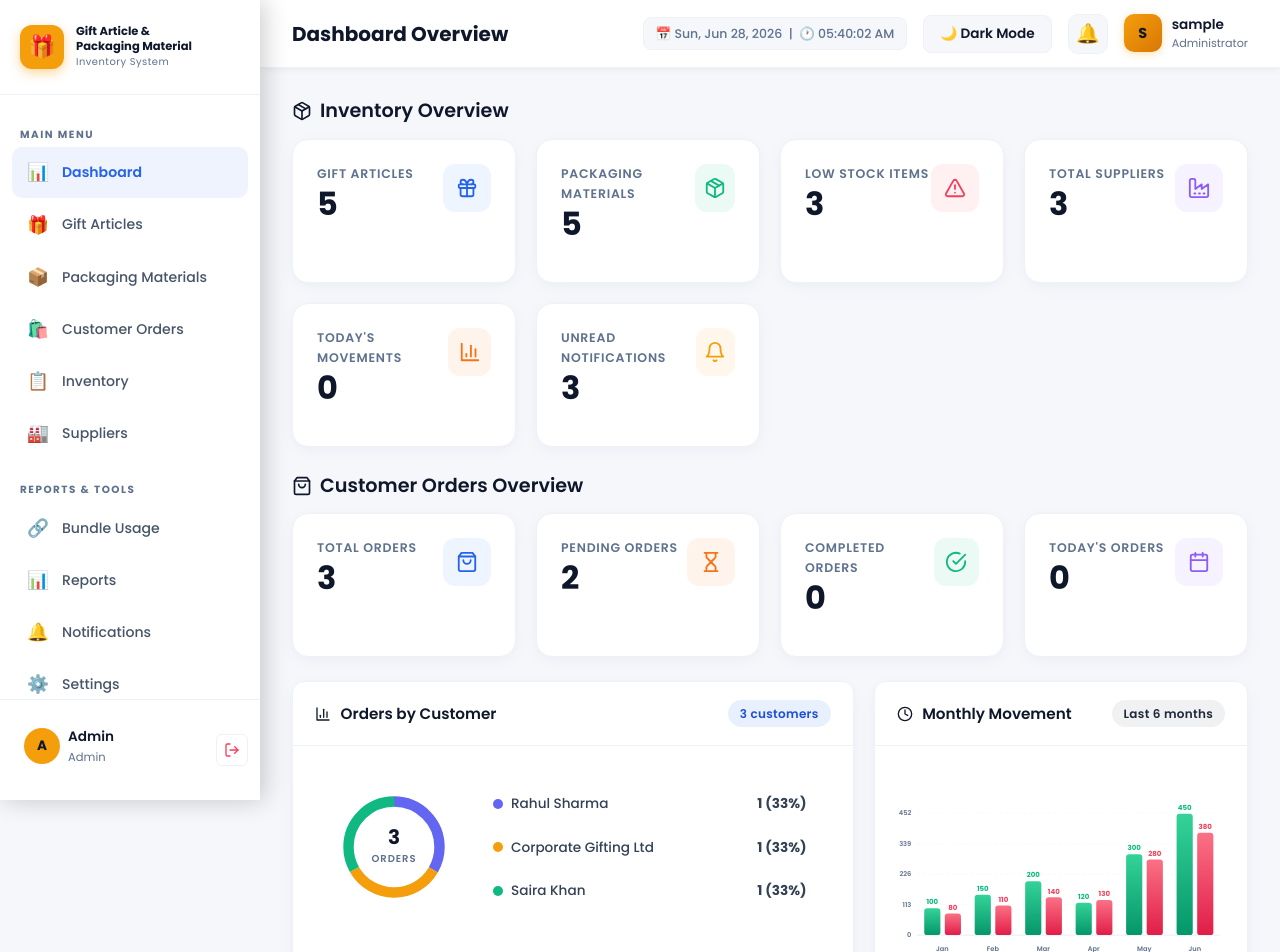
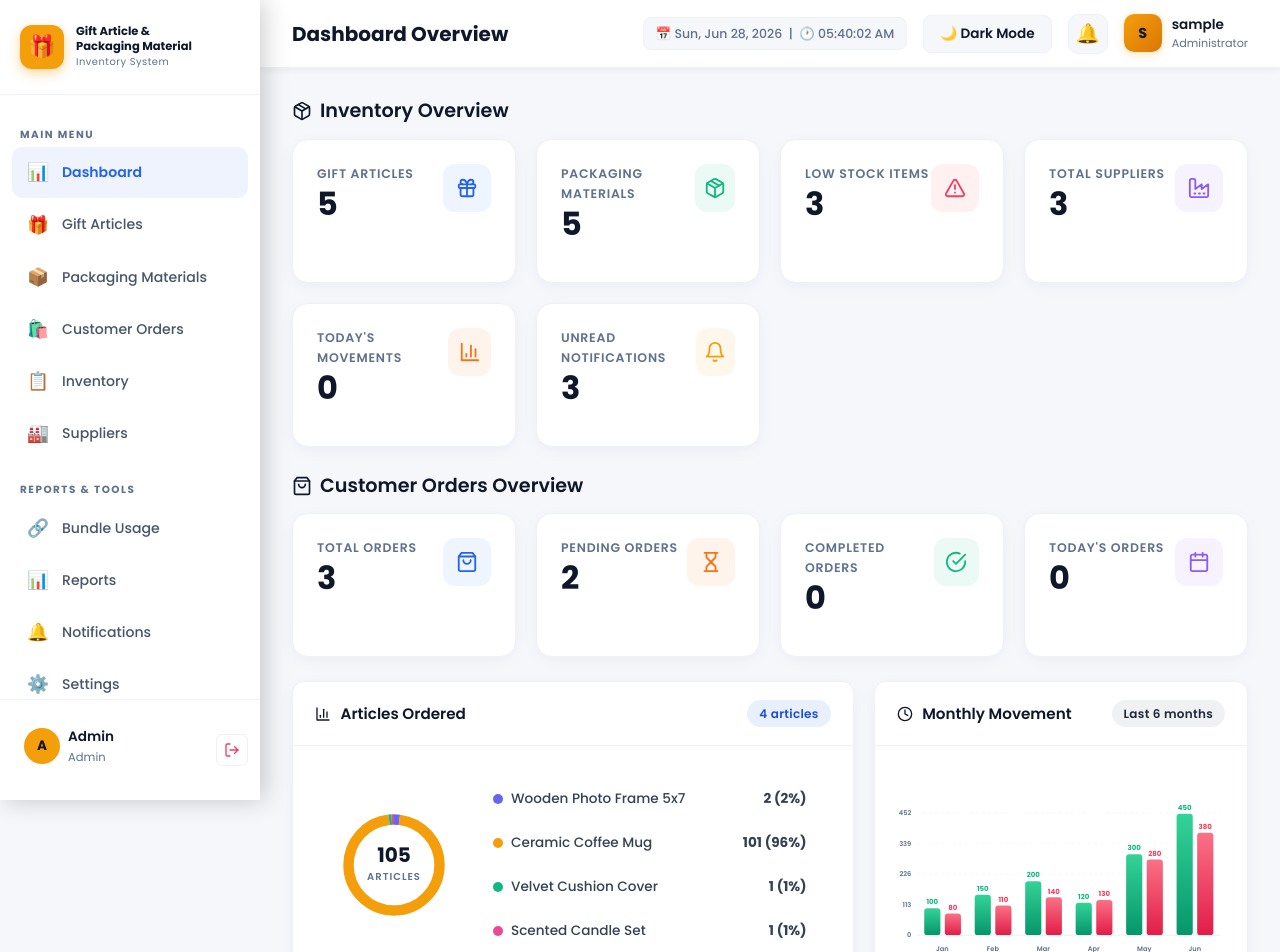
Before and after one commit to anjanasri4054-cmyk/Gift-Article-Packaging-Material-Inventory-System, a React (Vite) app in the folder frontend/: page / in a window 1280 px wide. Shown: the top 952 px of the page. Built offline with nearby package versions, Linux system fonts and the light colour scheme; sample sign-in values are in the browser's storage.

Commit message:
Update pie chart to show total quantity ordered per gift article

```diff
--- a/frontend/src/api.js
+++ b/frontend/src/api.js
@@ -477,17 +477,17 @@ const api = {
     }
 
     if (cleanUrl === '/dashboard/chart-data') {
-      const customerOrdersCount = {};
-      db.orders.forEach(o => {
-        const customer = db.customers.find(c => c.id === o.customerId);
-        const name = customer ? customer.name : 'Unknown Customer';
-        customerOrdersCount[name] = (customerOrdersCount[name] || 0) + 1;
+      const productQuantities = {};
+      db.orderItems.forEach(item => {
+        const prod = db.products.find(p => p.id === item.productId);
+        const name = prod ? prod.name : 'Unknown Product';
+        productQuantities[name] = (productQuantities[name] || 0) + Number(item.quantity);
       });
       return Promise.resolve({
         data: {
           inventoryDistribution: {
-            labels: Object.keys(customerOrdersCount),
-            values: Object.values(customerOrdersCount)
+            labels: Object.keys(productQuantities),
+            values: Object.values(productQuantities)
           },
           monthlyMovements: {
             labels: ['Jan', 'Feb', 'Mar', 'Apr', 'May', 'Jun'],
--- a/frontend/src/views/Dashboard.jsx
+++ b/frontend/src/views/Dashboard.jsx
@@ -221,12 +221,12 @@ export default function Dashboard() {
       <div className="charts-grid">
         <div className="chart-card">
           <div className="chart-header">
-            <h3><BarChart3 size={16} style={{ marginRight: '6px', verticalAlign: 'middle' }} /> Orders by Customer</h3>
-            <span className="badge badge-info">{chartData?.distribution?.labels?.length || 0} customers</span>
+            <h3><BarChart3 size={16} style={{ marginRight: '6px', verticalAlign: 'middle' }} /> Articles Ordered</h3>
+            <span className="badge badge-info">{chartData?.distribution?.labels?.length || 0} articles</span>
           </div>
           <div className="chart-body" style={{ height: 300 }}>
             {chartData?.distribution ? (
-              <InventoryDistributionChart data={{ ...chartData.distribution, centerText: 'Orders' }} />
+              <InventoryDistributionChart data={{ ...chartData.distribution, centerText: 'Articles' }} />
             ) : (
               <div className="empty-state"><p>No data available</p></div>
             )}
```
